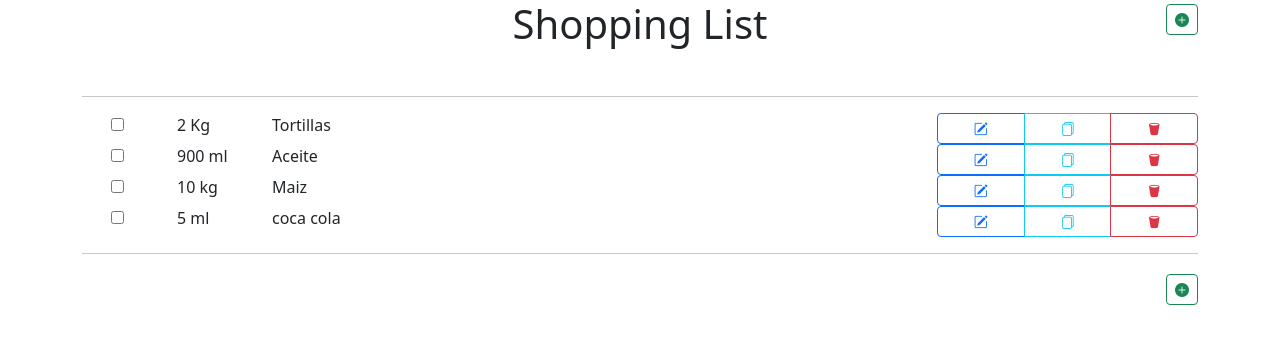
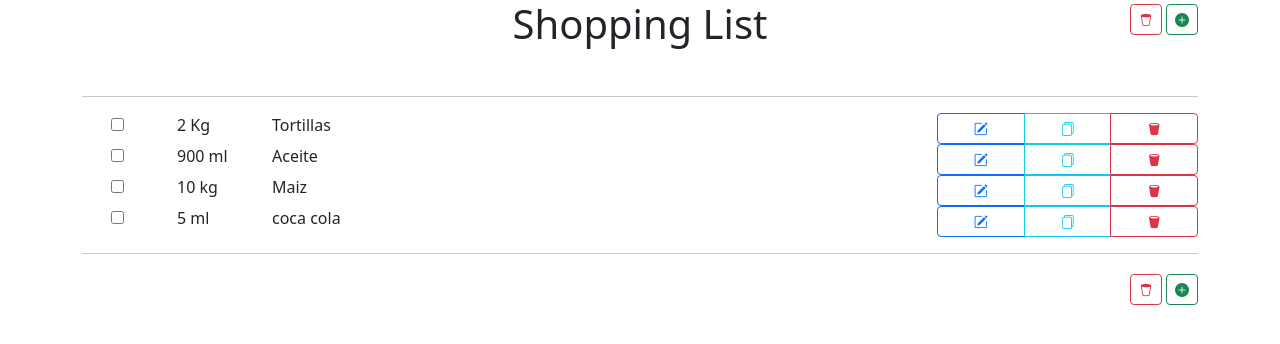
Before and after one commit to RomeroJair10/List_Shopping, a React (Vite) app: page / in a window 1280 px wide. Shown: the top 344 px of the page. Built offline with nearby package versions, Linux system fonts and the light colour scheme; the HTML template or start-up script is replaced by a standard one.

Commit message:
Papelera

```diff
--- a/src/App.jsx
+++ b/src/App.jsx
@@ -2,6 +2,7 @@ import { useState } from "react"
 import ListItem from "./Components/ListItem";
 import NewListItemButton from "./Components/NewListltenButton"
 import Swal from "sweetalert2";
+import ClearListButton from "./Components/ClearListButton";
 
 function App() {
   const [listItems, setListItems] = useState([
@@ -77,6 +78,8 @@ function App() {
       },
     })
 
+    if(!value.name || !value.quantity || !value.unit) return
+
     setListItems([
       ...listItems,
       {id: (listItems.length+1).toString(), ...value, checked:false}
@@ -105,6 +108,7 @@ function App() {
        <br />
       </div>
       <div className="col-2 text-end">
+        <ClearListButton setListItems={setListItems}/>
         <NewListItemButton handleButton={handleNewListItemButton} />
       </div>
     </div>
@@ -124,6 +128,7 @@ function App() {
     <hr />
     <div className="row">
       <div className="col text-end">
+        <ClearListButton setListItems={setListItems}/>
       <NewListItemButton handleButton={handleNewListItemButton} />
       </div>
     </div>
--- /dev/null
+++ b/src/Components/ClearListButton.jsx
@@ -0,0 +1,30 @@
+import React from "react";
+import Swal from "sweetalert2"
+
+
+const ClearListButton = ({setListItems}) =>{
+    const clearList = async () => {
+        const result = await Swal.fire({
+            title: "Clear the list?",
+            text: "You won't be able to revert this!",
+            icon: "warning",
+            showCancelButton: true,
+            confirmButtonText: "Yes, clear it!",
+        });
+
+        if(result.isConfirmed){
+            setListItems([]);
+        }
+    }
+
+    return (
+        <button className="btn btn-outline-danger btn-sm mt-1 me-1"
+        onClick={clearList}
+        >
+            <i class="bi bi-trash2"></i>
+        </button>
+    )
+}
+
+
+export default ClearListButton
```
